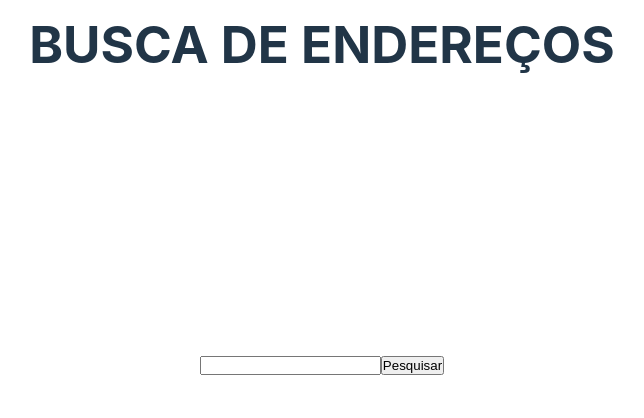
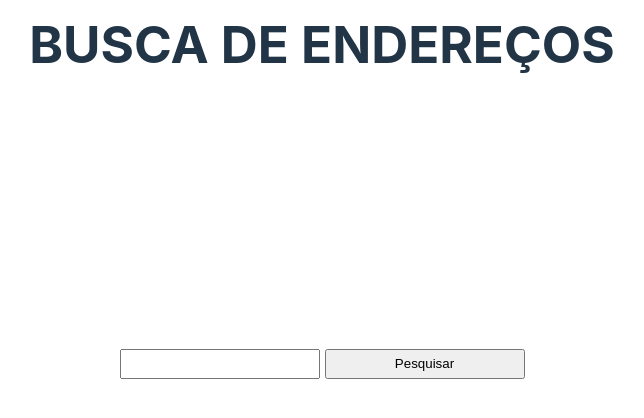
Before and after one commit to gustta11/Buscador-CEPS, a React (Vite) app: page / in a window 1280 px wide. Shown: the top 418 px of the page, without its empty margins (318-962 px from the left). Built offline with nearby package versions, Linux system fonts and the light colour scheme.

Commit message:
Modificando CSS do componente BuscaCep.jsx

```diff
--- a/src/components/BuscaCep.css
+++ b/src/components/BuscaCep.css
@@ -1,3 +1,15 @@
+.layout_pesquisa{
+    display: flex;
+    gap: 5px;
+}
+
+.layout_pesquisa input{
+    width: 200px;
+    height: 30px;
+}
+
+
+
 .layout_conteudo ul li{
     list-style: none;
 }
--- a/src/components/BuscaCep.jsx
+++ b/src/components/BuscaCep.jsx
@@ -29,7 +29,7 @@ const PesquisarCep = () =>{
         <div>
             <div className='layout_pesquisa'>
                 <input type="text" value={Cep} onChange={BuscarCep} />
-                <input type="button" value="Pesquisar" onClick={EncontrarEndereco} />
+                <input type="button" value="Pesquisar" onClick={EncontrarEndereco}/>
             </div>
             <div className='layout_conteudo'>
                 <ul>
```
